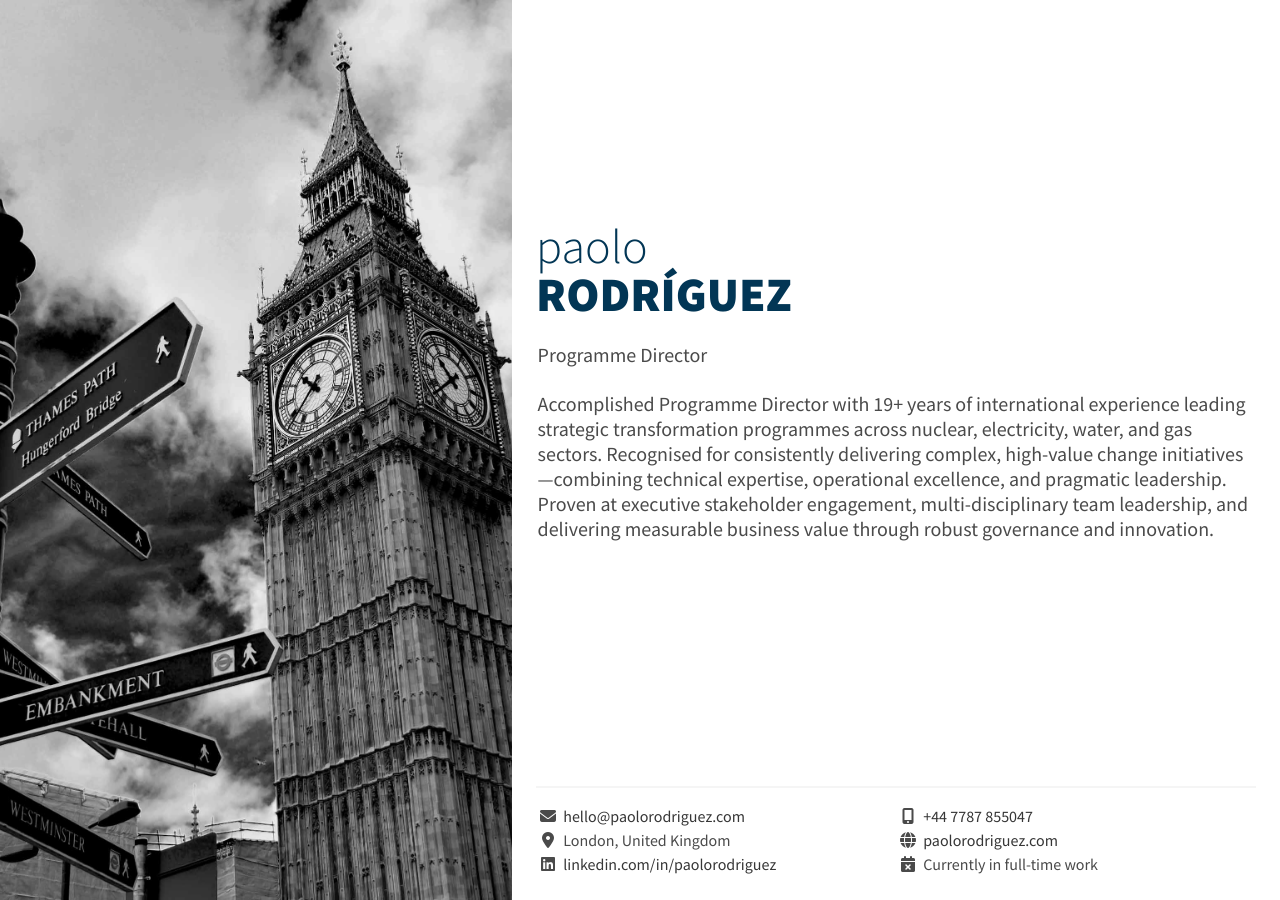
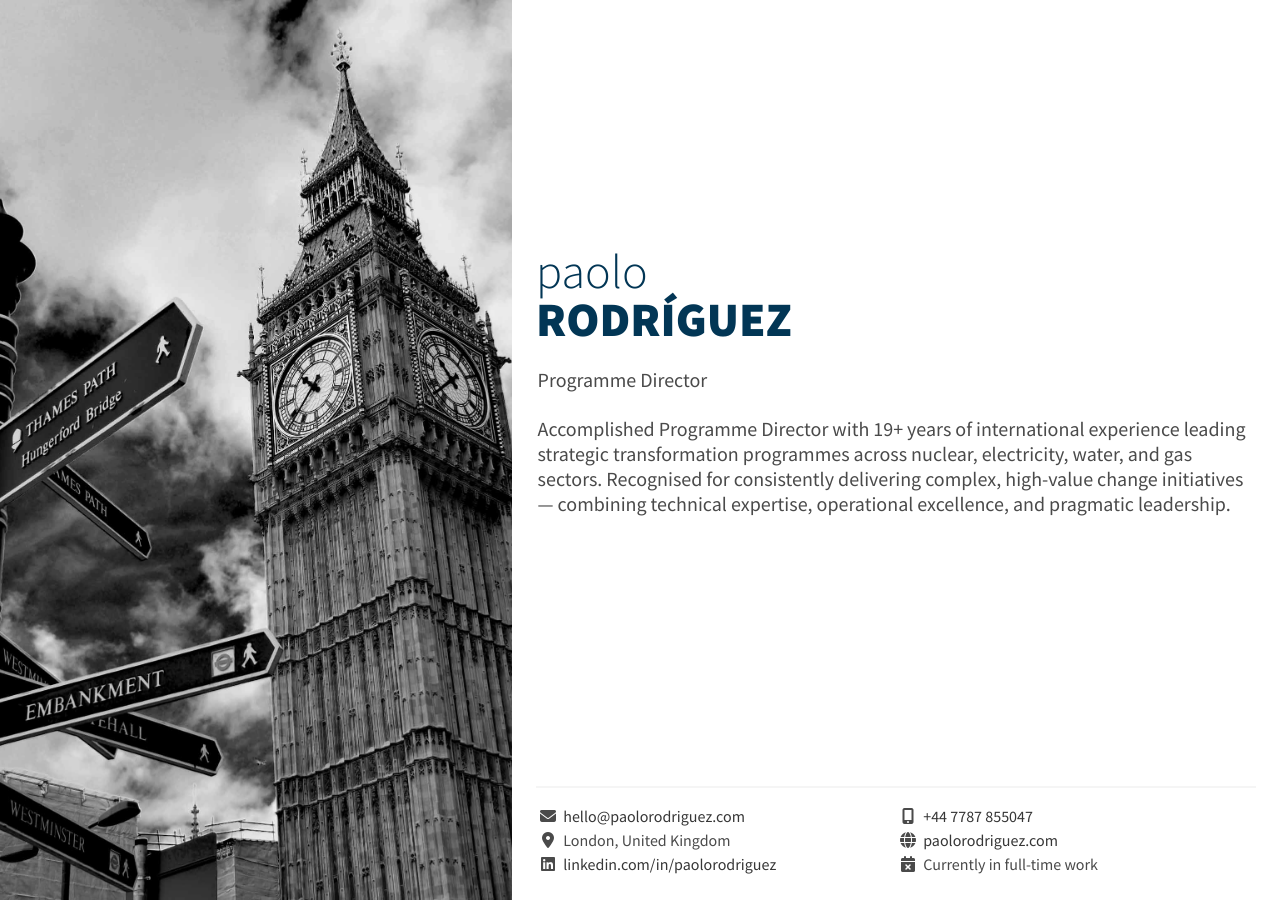
Before and after one commit to paolorodriguez-com/paolorodriguez-com.github.io, a Jekyll site: the page built from index.md, in a window 1280 px wide and 900 px high. Built offline with Jekyll 4.4.1, drawn with Linux system fonts in a browser that asks for light colours; nearby versions of some CDN libraries.

Commit message:
Update executive summary

```diff
--- a/_layouts/home.html
+++ b/_layouts/home.html
@@ -18,8 +18,7 @@ layout: default
             </ul>
           </div>
           <h2 class="subtitle">
-            <p>Accomplished Programme Director with 19+ years of international experience leading strategic transformation programmes across nuclear, electricity, water, and gas sectors. Recognised for consistently delivering complex, high-value change initiatives—combining technical expertise, operational excellence, and pragmatic leadership.</p>
-            <p>Proven at executive stakeholder engagement, multi-disciplinary team leadership, and delivering measurable business value through robust governance and innovation.</p>
+            <p>Accomplished Programme Director with 19+ years of international experience leading strategic transformation programmes across nuclear, electricity, water, and gas sectors. Recognised for consistently delivering complex, high-value change initiatives &mdash; combining technical expertise, operational excellence, and pragmatic leadership.</p>
           </h2>
         </div>
       </div>
```
